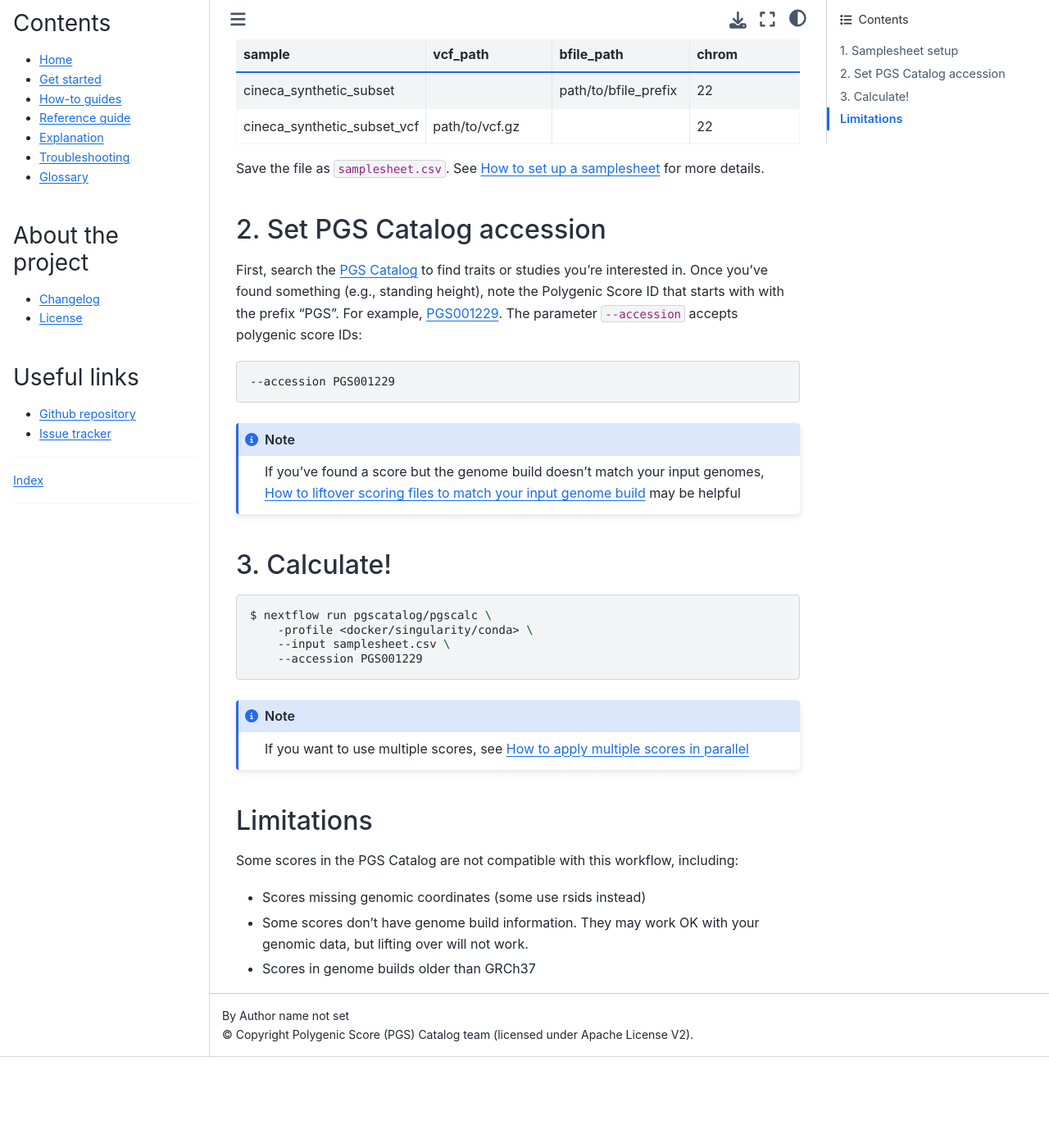
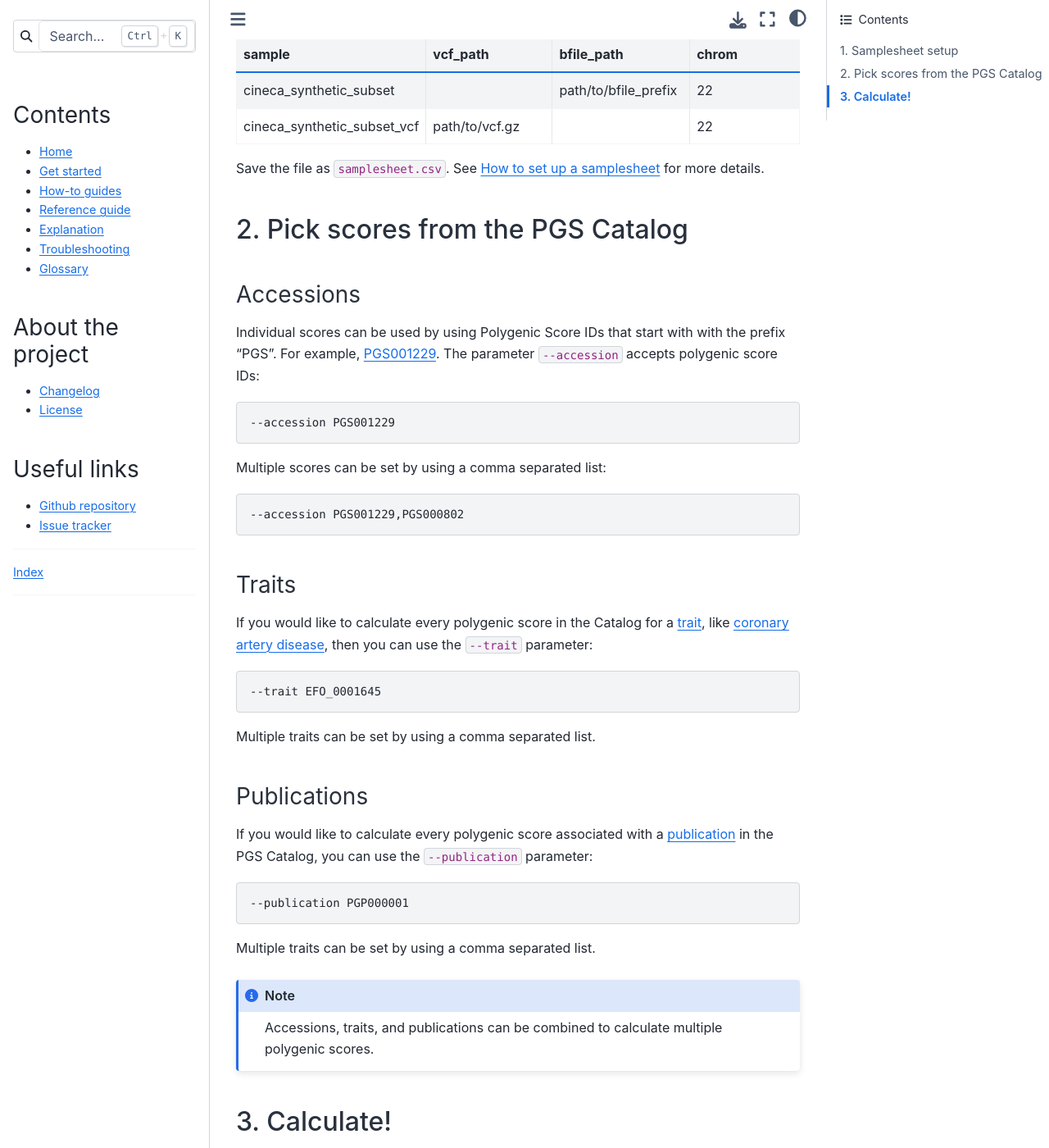
Before and after one commit to PGScatalog/pgsc_calc, a Sphinx documentation site: the page built from docs/how-to/calculate_pgscatalog.rst, in a window 1280 px wide and 1400 px high, scrolled down 401 px. Shown: the whole window at 82% size. Built offline with Sphinx 7.4.7 and the Sphinx Book theme 1.1.4, drawn with Linux system fonts in a browser that asks for light colours; before the commit the page ends 1690 px from its top, so only the background shows below that; some of the changed text lies outside the part shown.

Commit message:
update docs

```diff
--- a/docs/how-to/calculate_pgscatalog.rst
+++ b/docs/how-to/calculate_pgscatalog.rst
@@ -33,22 +33,61 @@
 
 .. _`PGS Catalog`: http://www.pgscatalog.org/
 
-2. Set PGS Catalog accession
-----------------------------
+2. Pick scores from the PGS Catalog
+-----------------------------------
 
-First, search the `PGS Catalog`_ to find traits or studies you're interested
-in. Once you've found something (e.g., standing height), note the Polygenic Score ID
-that starts with with the prefix "PGS". For example, `PGS001229`_. The parameter
-``--accession`` accepts polygenic score IDs:
+Accessions
+~~~~~~~~~~
+
+Individual scores can be used by using Polygenic Score IDs that start with with
+the prefix "PGS". For example, `PGS001229`_. The parameter ``--accession``
+accepts polygenic score IDs:
 
 .. code-block:: console
 
     --accession PGS001229
 
-.. note:: If you've found a score but the genome build doesn't match your input
-          genomes, :ref:`liftover` may be helpful
+Multiple scores can be set by using a comma separated list:
+
+.. code-block:: console
+
+    --accession PGS001229,PGS000802
 
 .. _`PGS001229`: http://www.pgscatalog.org/score/PGS001229/
+
+Traits
+~~~~~~
+
+If you would like to calculate every polygenic score in the Catalog for a
+`trait`_, like `coronary artery disease`_, then you can use the ``--trait``
+parameter:
+
+.. code-block:: console
+
+    --trait EFO_0001645
+
+Multiple traits can be set by using a comma separated list.
+
+.. _`trait`: https://www.pgscatalog.org/browse/traits/
+.. _`coronary artery disease`: https://www.pgscatalog.org/trait/EFO_0001645/
+
+
+Publications
+~~~~~~~~~~~~
+
+If you would like to calculate every polygenic score associated with a
+`publication`_ in the PGS Catalog, you can use the ``--publication`` parameter:
+
+.. code-block:: console
+
+    --publication PGP000001
+
+Multiple traits can be set by using a comma separated list.
+
+.. _`publication`: https://www.pgscatalog.org/browse/studies/
+
+.. note:: Accessions, traits, and publications can be combined to calculate
+          multiple polygenic scores.
 
 3. Calculate!
 -------------
@@ -60,16 +99,4 @@
         --input samplesheet.csv \
         --accession PGS001229
 
-.. note:: If you want to use multiple scores, see :ref:`multiple`
-
-.. _limitations:
-
-Limitations
------------
-
-Some scores in the PGS Catalog are not compatible with this workflow, including:
-
-- Scores missing genomic coordinates (some use rsids instead)
-- Some scores don't have genome build information. They may work OK with your
-  genomic data, but lifting over will not work.
-- Scores in genome builds older than GRCh37
+.. note:: For more details about calculating multiple scores, see :ref:`multiple`
```
Also changed, not shown: docs/changelog.rst (+12 -0 lines), docs/how-to/arm.rst (added, +30 -0 lines), docs/how-to/index.rst (+10 -2 lines), docs/how-to/liftover.rst (+21 -22 lines), docs/how-to/multiple.rst (+11 -18 lines).
